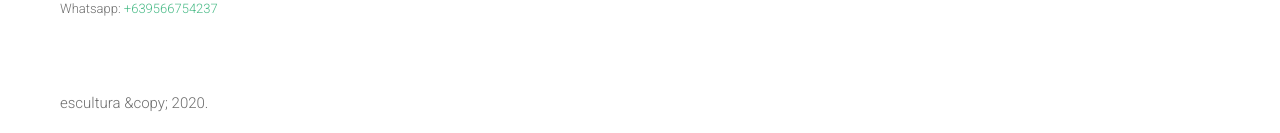
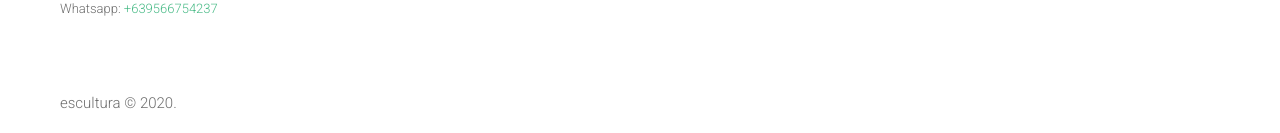
Before and after one commit to esculturajerome/jescultura, a React (Create React App) app: page / in a window 1280 px wide. Shown: the part 819-952 px from the top of the page. Built offline with nearby package versions, Linux system fonts and the light colour scheme.

Commit message:
jescultura | Fix the footer and add gitignore

```diff
--- a/src/components/Sidebar.js
+++ b/src/components/Sidebar.js
@@ -40,7 +40,7 @@ class Sidebar extends React.Component {
                     </li>
                   </ul>
                 </nav>
-                <Contacts footer={"escultura &copy; 2020"} />
+                <Contacts footer={"true"} />
               </div>
             </header>
           </div>
--- a/src/components/contacts.jsx
+++ b/src/components/contacts.jsx
@@ -47,7 +47,7 @@ const Contacts = ({ footer }) => {
           </ul>
         </div>
       </div>
-      {footer && <p className="copyright"> {footer}.</p>}
+      {footer && <p className="copyright"> escultura &copy; 2020.</p>}
     </React.Fragment>
   );
 };
```
Also changed, not shown: 1 other file (tests, documents, lock files or other folders).
